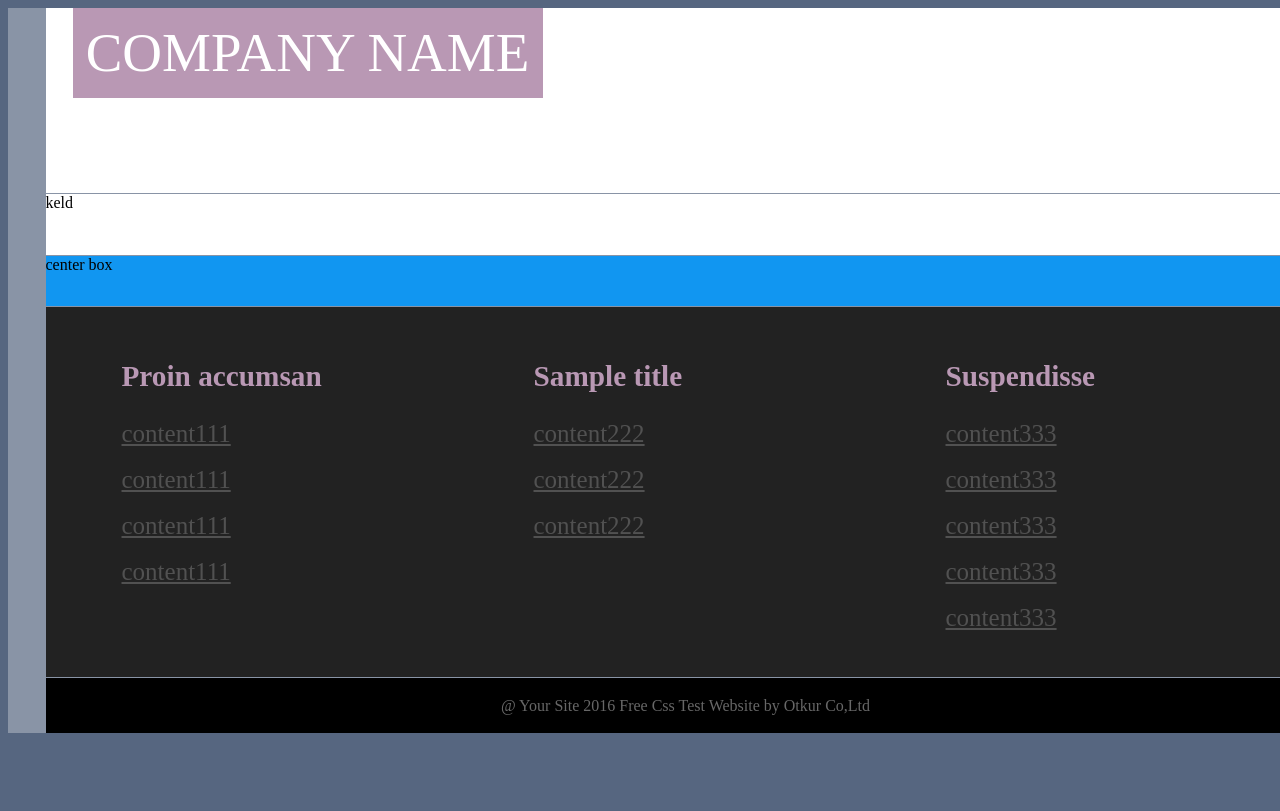
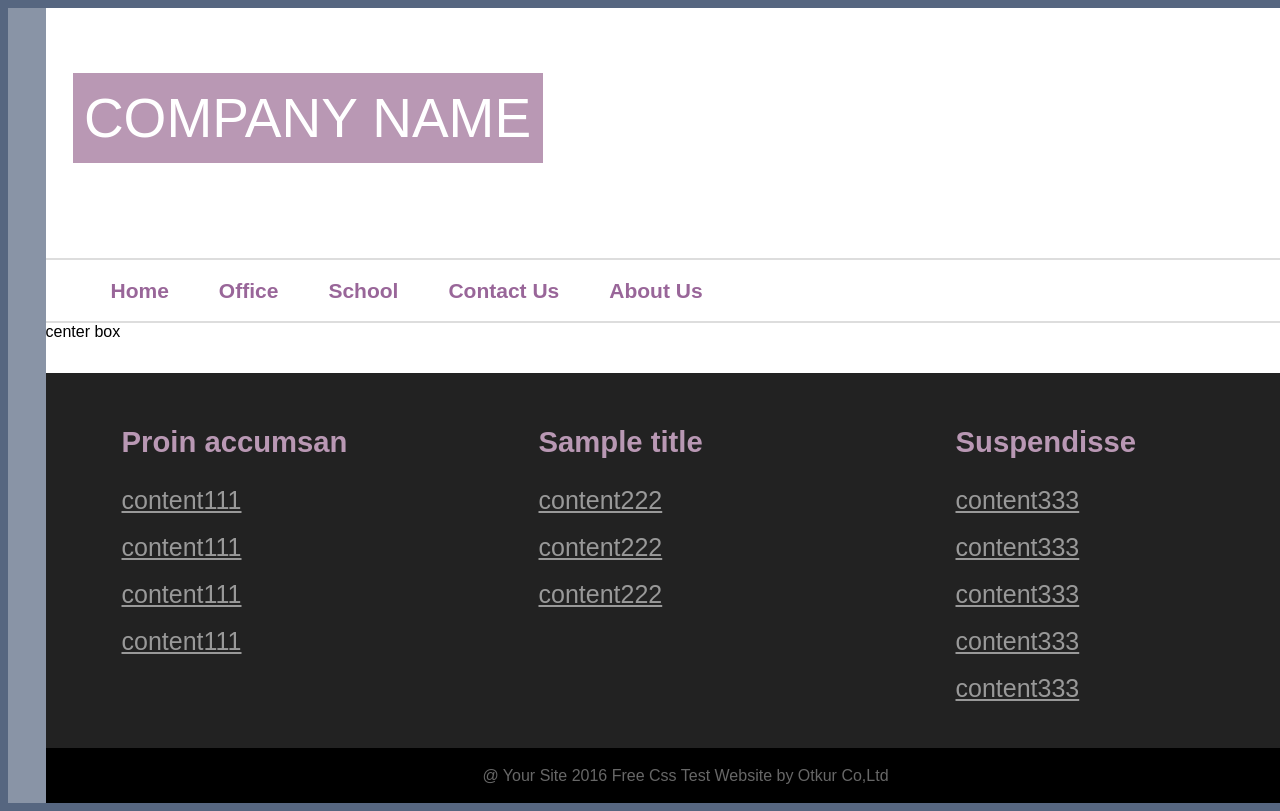
Before and after one commit to Dilmurat618/companyName, a plain HTML site: page index.html in a window 1280 px wide. Shown: the top 811 px of the page. Drawn offline with Linux system fonts and the light colour scheme.

Commit message:
navibar finished

```diff
--- a/index.html
+++ b/index.html
@@ -13,15 +13,26 @@
 <body>
 <div class="outbox">
 
-		<div class="webtitle">
+		<div class="titlebox">
 				<div class="companyname">
 					COMPANY NAME
 				</div>
 		</div>
+<hr>
+		<div class="navibar">
+				<ul>
+					<li><a href="#">Home</a></li>
+					<li><a href="#">Office</a></li>
+					<li><a href="#">School</a></li>
+					<li><a href="#">Contact Us</a></li>
+					<li><a href="#">About Us</a></li>
 
-		<div class="navibar">
-				keld
-		</div>
+				</ul>
+
+
+
+		</div><!-- navibar -->
+		<div class="clear"></div>				<hr>
 
 		<div class="centerbox">
 			center box
@@ -53,7 +64,8 @@
 							<li><a href="#">content333</a></li>
 				</ul>
 
-		<div class="clear"></div>
+		<!-- <div class="clear"></div> -->
+		<div style="clear:both;"></div>
 		</div><!-- footer -->
 		<!-- </footer> -->
 
--- a/sass/_footer.sass
+++ b/sass/_footer.sass
@@ -7,7 +7,7 @@
     list-style: none
     margin: 15px 21px
     float: left
-    width: 330px
+    width: 335px
     li
       font-size: 25px
       padding: 9px 15px
@@ -15,7 +15,8 @@
       color: #B998B4
       margin-bottom: 9px
     a
-      color: #515151
+      color: #999999
+
 
 
 
--- /dev/null
+++ b/sass/_navibar.sass
@@ -0,0 +1,73 @@
+
+$navibar-height: 61px
+
+.navibar
+  height: $navibar-height
+  background-color: white
+  ul
+    text-align: center
+    list-style: none
+    margin: 0
+    line-height: $navibar-height
+    // margin: 0px 19px
+    // padding-top: 17px
+    // padding: 11px 39px
+    li
+      // height: 29px
+      font-size: 21px
+      padding: 0px 25px
+      float: left
+      a
+        color: #996699
+        font-weight: bold
+        text-decoration: none
+      &:hover
+        background-color: #663366
+        a
+          color: white
+          font-weight: bold
+
+        // font-style: oblique
+
+
+
+
+
+
+
+
+
+
+
+
+
+
+
+
+
+
+
+
+
+
+
+
+
+
+
+
+
+
+
+
+
+
+
+
+
+
+
+
+
+
+    ////////////////////////////////////////////
--- a/sass/main.sass
+++ b/sass/main.sass
@@ -1,17 +1,27 @@
 
 @import "variables"
+@import "navibar"
 @import "footer"
+
+hr
+  color: #dddddd
+  border: 1px
+  border-style: solid
+  width: 1278px
+  margin: 0 auto
+
 
 body
   background-color: #566680
+  font-family: Arial
 
 
 div
   width: 1280px
   // background-color: white
   margin: 0 auto
-  margin-top: 1px
-  margin-bottom: 1px
+  // margin-top: 1px
+  // margin-bottom: 1px
 
 .outbox
   background-color: #8994A6
@@ -19,28 +29,28 @@ div
   width: 1355px
   // margin: 0 auto
 
-$webtitle-height : 185px
-.webtitle
+$titlebox-height : 185px
+.titlebox
   background-color: white
-  height: $webtitle-height
+  height: $titlebox-height
+  padding-top: 65px
 
+$title-height: 90px
 .companyname
   font-size: 55px
   color: white
   background-color: #B998B4
   text-align: center
-  height: 90px
-  line-height: 90px
+  height: $title-height
+  line-height: $title-height
   width: 470px
   margin-left: 27px
 
-.navibar
-  height: 61px
-  background-color: white
 
 .centerbox
   height: 50px
-  background-color: #1196F1
+  background-color: white
+  // background-color: #1196F1
 
 .clear
   clear: both
```
Also changed, not shown: css/main.css, 1 other file.
